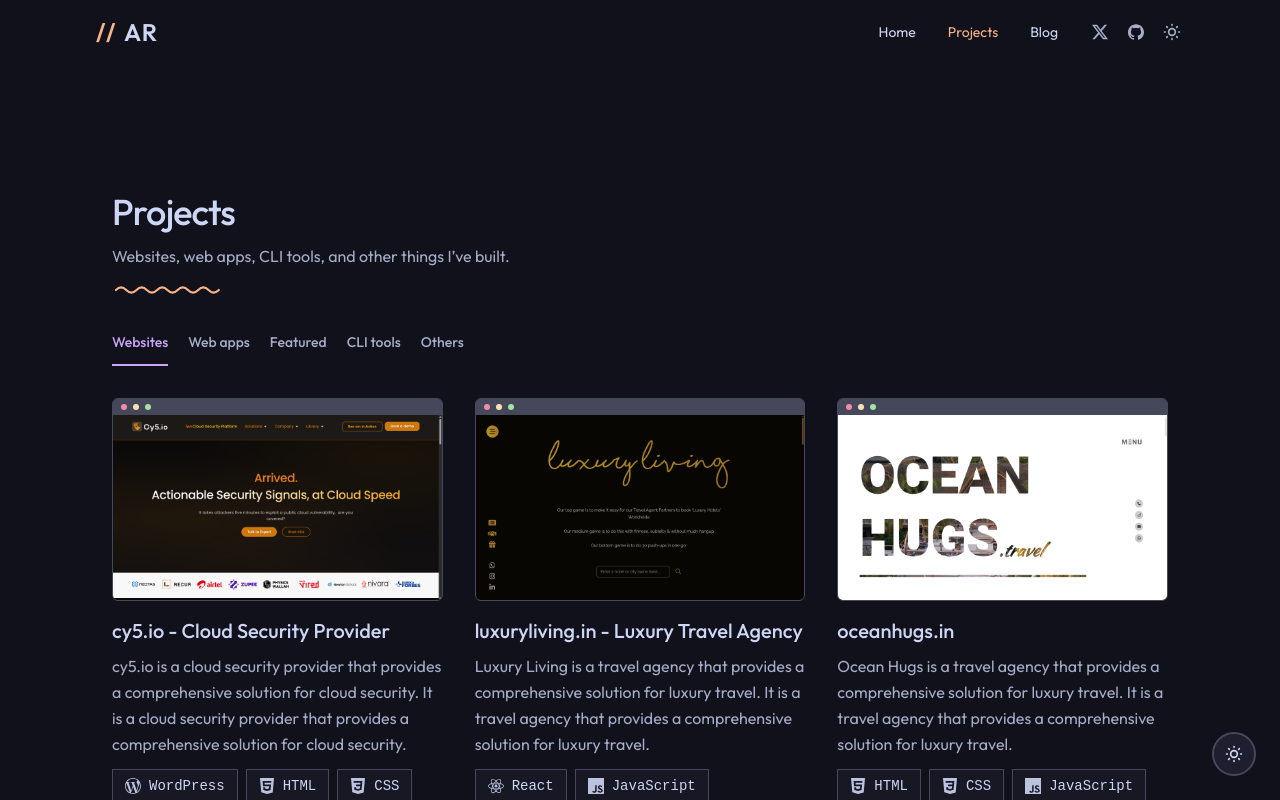
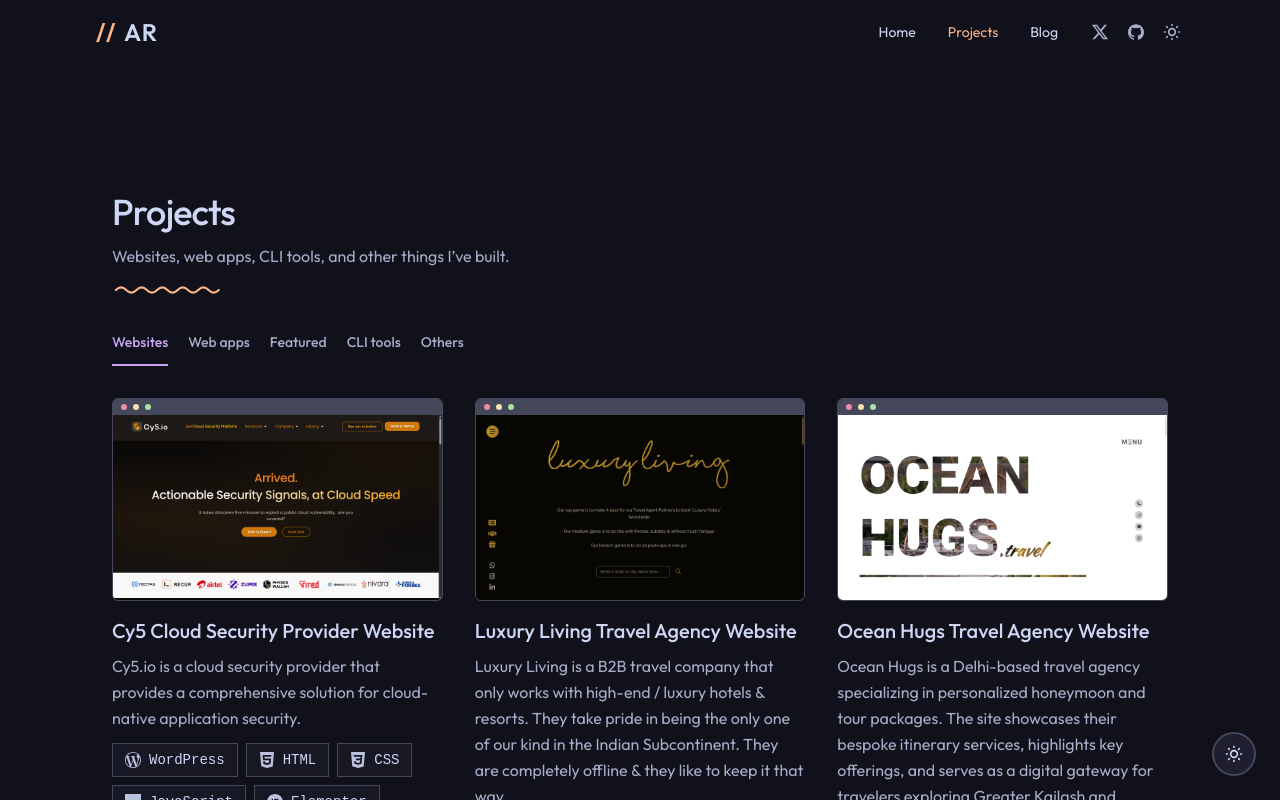
Before and after one commit to aman-git-r/amanrwt, a Next.js app: page /projects in a window 1280 px wide. Shown: the top 800 px of the page. Built offline with nearby package versions, Linux system fonts and the light colour scheme.

Commit message:
refactor: update project titles and descriptions for clarity and improved branding in projects.ts

```diff
--- a/app/data/projects.ts
+++ b/app/data/projects.ts
@@ -40,10 +40,10 @@
 export const projects: Project[] = [
     {
         id: "cy5.io-website",
-        title: 'cy5.io - Cloud Security Provider',
+        title: 'Cy5 Cloud Security Provider Website',
         category: 'websites',
         description:
-            'cy5.io is a cloud security provider that provides a comprehensive solution for cloud security. It is a cloud security provider that provides a comprehensive solution for cloud security.',
+            'Cy5.io is a cloud security provider that provides a comprehensive solution for cloud-native application security.',
         techStack: ['wordpress', 'html', 'css', 'javascript', 'elementor'],
         liveUrl: 'https://cy5.io',
         image: '/projects/cy5.png',
@@ -59,20 +59,20 @@
     },
     {
         id: 'luxury-travel-agency',
-        title: 'luxuryliving.in - Luxury Travel Agency',
+        title: 'Luxury Living Travel Agency Website',
         category: 'websites',
         description:
-            'Luxury Living is a travel agency that provides a comprehensive solution for luxury travel. It is a travel agency that provides a comprehensive solution for luxury travel.',
+            'Luxury Living is a B2B travel company that only works with high-end / luxury hotels & resorts. They take pride in being the only one of our kind in the Indian Subcontinent. They are completely offline & they like to keep it that way.',
         techStack: ['react', 'javascript'],
         liveUrl: 'https://luxuryliving.in',
         image: '/projects/luxury-living.png',
     },
     {
         id: 'ocean-hugs-agency',
-        title: 'oceanhugs.in',
+        title: 'Ocean Hugs Travel Agency Website',
         category: 'websites',
         description:
-            'Ocean Hugs is a travel agency that provides a comprehensive solution for luxury travel. It is a travel agency that provides a comprehensive solution for luxury travel.',
+            'Ocean Hugs is a Delhi-based travel agency specializing in personalized honeymoon and tour packages. The site showcases their bespoke itinerary services, highlights key offerings, and serves as a digital gateway for travelers exploring Greater Kailash and beyond.',
         techStack: ['html', 'css', 'javascript'],
         liveUrl: 'https://oceanhugs.in',
         image: '/projects/ocean-hugs.png',
```
